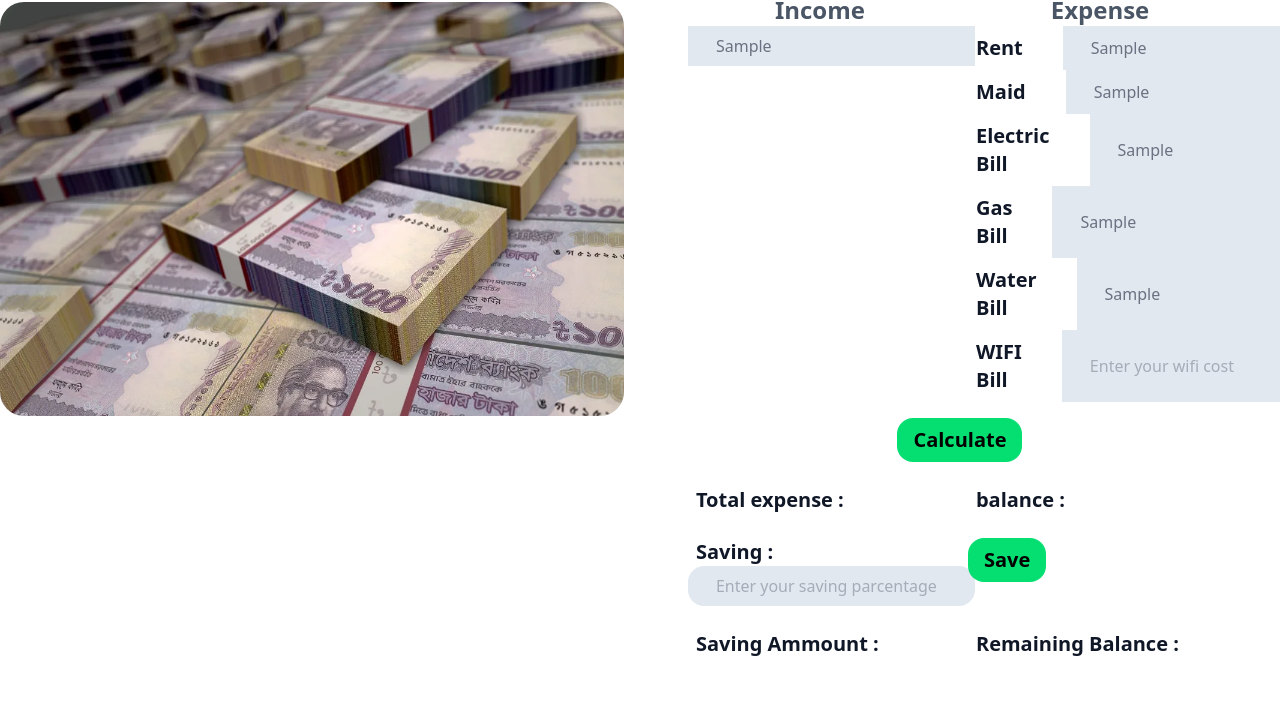
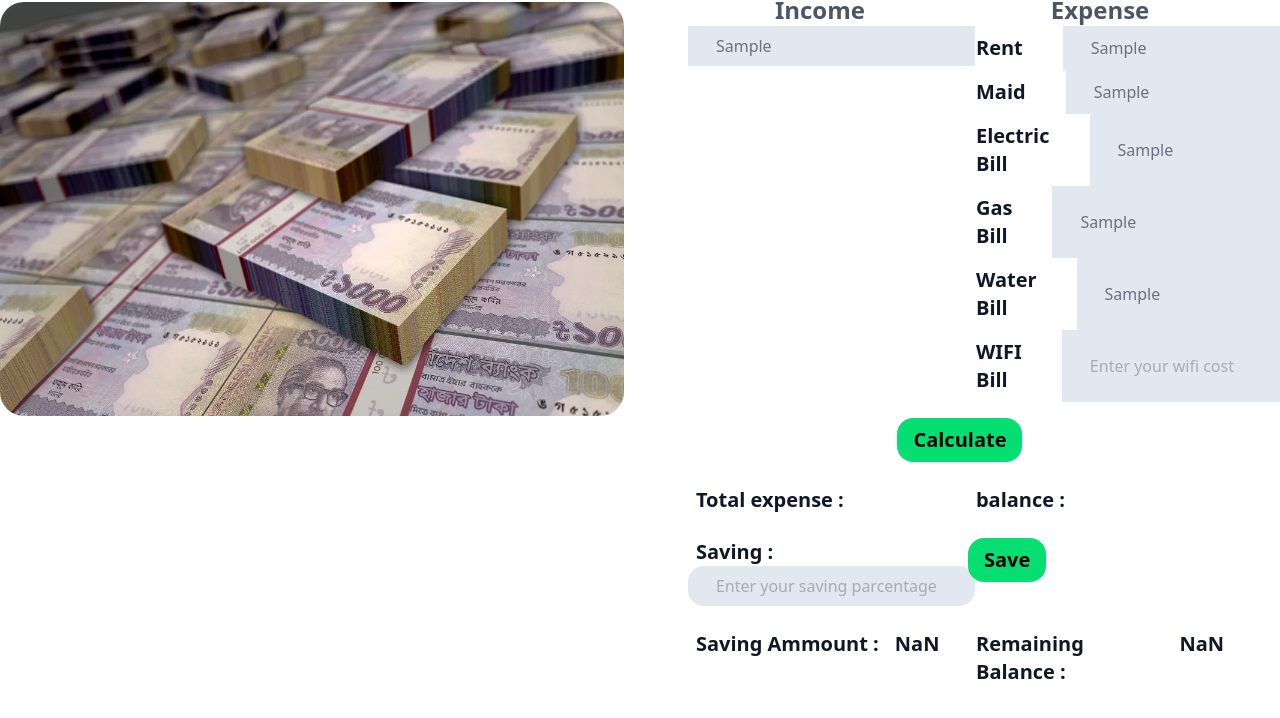
Before and after one commit to mujahidraj/Money-Management-PH, a plain HTML site: page index.html in a window 1280 px wide. Both pictures are taken after typing "Sample", "Sample", "Sample", "Sample", "Sample", "Sample" into the empty fields and a click on the button "Save". Shown: the part 68-786 px from the top of the page. Drawn offline with nearby package versions, Linux system fonts and the light colour scheme.

Commit message:
functionality added

```diff
--- a/index.html
+++ b/index.html
@@ -78,17 +78,21 @@
             </div>
             <div>
                 <label for="" class="text-xl font-semibold text-gray-900 py-2 px-2">Saving : </label>
-                <input type="text" name="" id=""
+                <input type="text" name="" id="savings-percentage"
                     class="bg-slate-200 rounded-2xl text-gray-500 font-medium text-base py-2 px-7"
                     placeholder="Enter your saving parcentage">
             </div>
             <div>
-                <button class=" bg-green-400 py-2 px-4 text-xl font-semibold rounded-2xl">Save</button>
+                <button class=" bg-green-400 py-2 px-4 text-xl font-semibold rounded-2xl" id="savings-button">Save</button>
             </div>
-            <div>
+            <div class="flex flex-row">
                 <p class="text-xl font-semibold text-gray-900 py-2 px-2">Saving Ammount : </p>
+                <p class="text-xl font-semibold text-gray-900 py-2 px-2" id="saving-show"></p>
             </div>
-            <div class="text-xl font-semibold text-gray-900 py-2 px-2">Remaining Balance : </div>
+            <div class=" flex flex-row">
+            <p class="text-xl font-semibold text-gray-900 py-2 px-2">Remaining Balance :</p>
+            <p class="text-xl font-semibold text-gray-900 py-2 px-2" id="remaining-show"></p>
+            </div>
         </section>
 
 
--- a/scripts.js
+++ b/scripts.js
@@ -1,4 +1,4 @@
-document.getElementById("total-calculation").addEventListener("click",function(){
+document.getElementById("total-calculation").addEventListener("click", function () {
 
     const income = document.getElementById("income-amount").value;
 
@@ -10,15 +10,15 @@ document.getElementById("total-calculation").addEventListener("click",function()
     const wifi = document.getElementById("wifi").value;
 
     const expenseShow = document.getElementById("expense-show");
-        const balanceShow = document.getElementById("balance-show");
+    const balanceShow = document.getElementById("balance-show");
 
 
 
-    const expense = parseInt(rent) + parseInt(maid)+parseInt(electric) + parseInt(gas) + parseInt(water) + parseInt(wifi);
+    const expense = parseInt(rent) + parseInt(maid) + parseInt(electric) + parseInt(gas) + parseInt(water) + parseInt(wifi);
     const node = document.createTextNode(expense);
     expenseShow.appendChild(node);
 
-    const balance = income-expense;
+    const balance = income - expense;
     const node2 = document.createTextNode(balance);
     balanceShow.appendChild(node2)
 
@@ -28,3 +28,38 @@ document.getElementById("total-calculation").addEventListener("click",function()
 
 
 })
+
+
+
+document.getElementById("savings-button").addEventListener("click", function () {
+
+    const income = document.getElementById("income-amount").value;
+
+    const rent = document.getElementById("rent").value;
+    const maid = document.getElementById("maid").value;
+    const electric = document.getElementById("electric").value;
+    const gas = document.getElementById("gas").value;
+    const water = document.getElementById("water").value;
+    const wifi = document.getElementById("wifi").value;
+
+
+    const expense = parseInt(rent) + parseInt(maid) + parseInt(electric) + parseInt(gas) + parseInt(water) + parseInt(wifi);
+
+
+    const parcentage = document.getElementById("savings-percentage").value;
+    const savingShow = document.getElementById("saving-show");
+    const remainingShow = document.getElementById("remaining-show");
+
+    const totalSavings = income * (parcentage/100);
+    const node = document.createTextNode(totalSavings);
+    savingShow.appendChild(node)
+
+    const remainingIncome = income - expense - totalSavings;
+    const node2 = document.createTextNode(remainingIncome);
+    remainingShow.appendChild(node2)
+
+
+
+
+
+})
```
